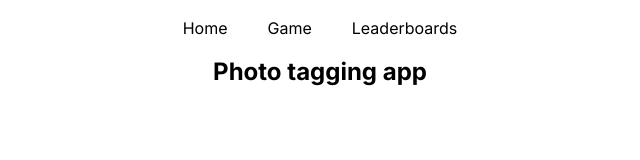
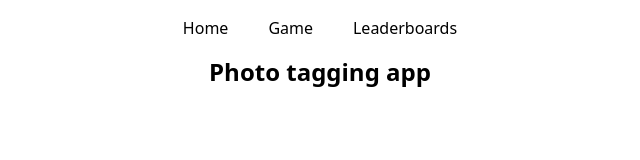
Before and after one commit to MauritzLM/photo-tagging-app, a Next.js app: page / in a window 1280 px wide. Shown: the top 160 px of the page, without its empty margins (320-960 px from the left). Built offline with nearby package versions, Linux system fonts and the light colour scheme.

Commit message:
removed font import

```diff
--- a/src/app/layout.js
+++ b/src/app/layout.js
@@ -1,7 +1,4 @@
 import './globals.css'
-import { Inter } from 'next/font/google'
-
-const inter = Inter({ subsets: ['latin'] })
 
 export const metadata = {
   title: 'Photo tagging app',
@@ -11,7 +8,7 @@
 export default function RootLayout({ children }) {
   return (
     <html lang="en">
-      <body className={inter.className}>{children}</body>
+      <body>{children}</body>
     </html>
   )
 }
```
